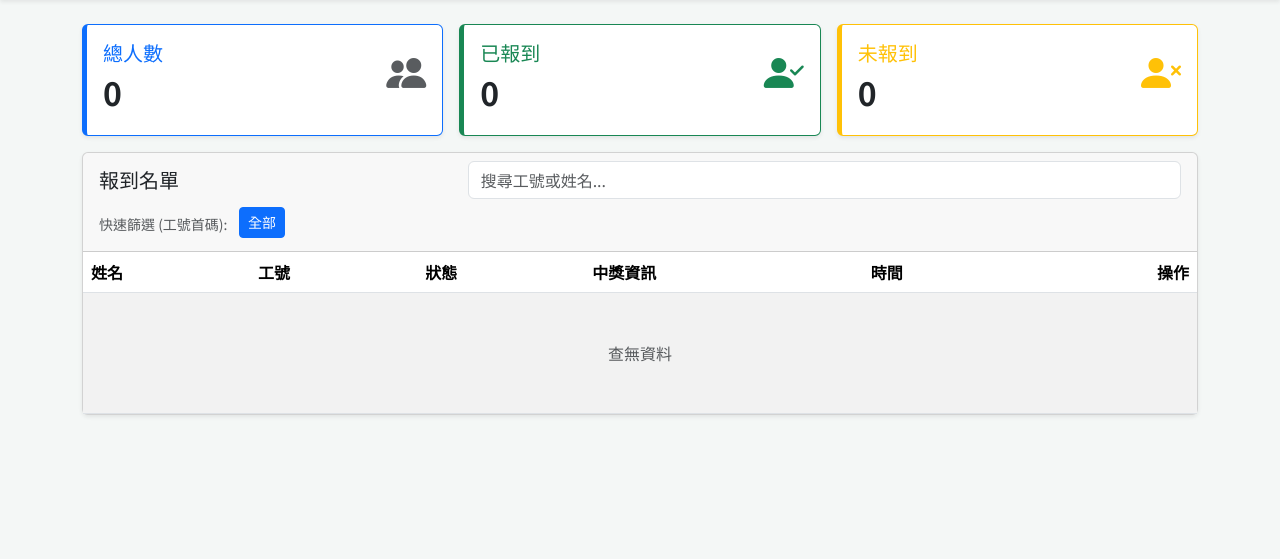
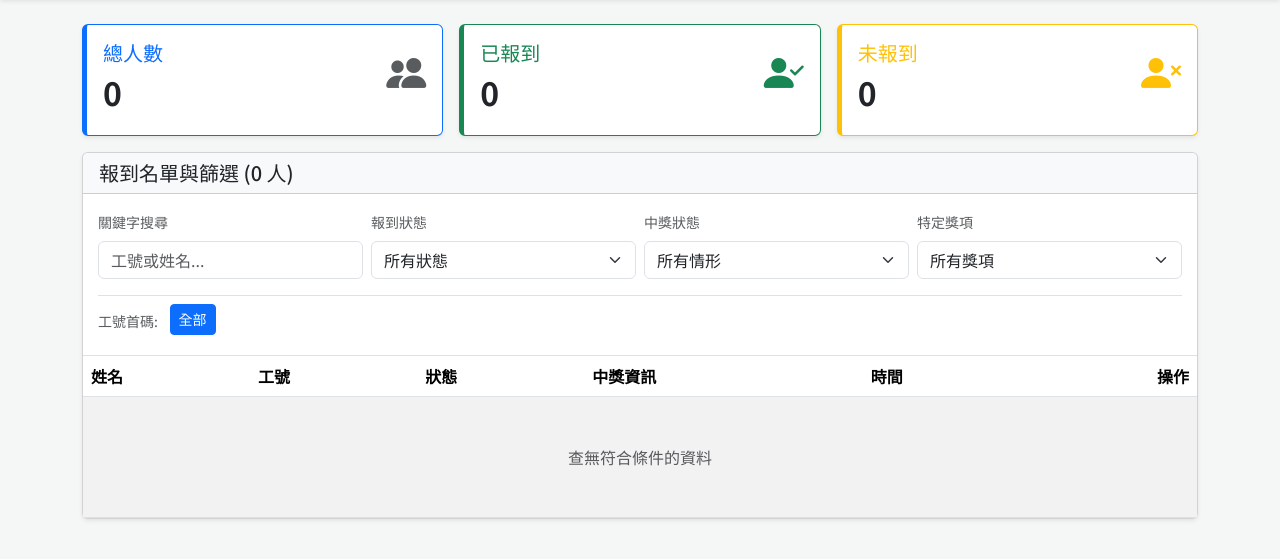
Before and after one commit to jjaass9507/self-checkin-lottery-system, a Flask app: page /checkin/dashboard in a window 1280 px wide. Shown: the part 56-615 px from the top of the page. Run offline with Flask 3, Linux system fonts and the light colour scheme; data that the repository does not hold is empty.

Commit message:
修正winners.html內的錯誤語法&更新報到篩選功能

```diff
--- a/app/templates/checkin/dashboard.html
+++ b/app/templates/checkin/dashboard.html
@@ -12,18 +12,20 @@
         .stat-card.border-primary { border-color: #0d6efd; }
         .stat-card.border-success { border-color: #198754; }
         .stat-card.border-warning { border-color: #ffc107; }
-        .table-container { max-height: 65vh; overflow-y: auto; }
+        .table-container { max-height: 60vh; overflow-y: auto; } /* 稍微縮減高度給篩選器 */
         .table thead { position: sticky; top: 0; background: #fff; z-index: 10; }
 
         .status-badge { padding: 0.4em 0.7em; border-radius: 0.25rem; font-size: 0.85em; font-weight: 700; }
         .status-badge-checkedin { color: #198754; background-color: #d1e7dd; }
         .status-badge-registered { color: #6c757d; background-color: #e9ecef; }
 
-        /* (*** 新增：中獎標籤樣式 ***) */
         .prize-badge { background-color: #ffc107; color: #000; padding: 0.3em 0.6em; border-radius: 10px; font-size: 0.85em; font-weight: bold; box-shadow: 1px 1px 3px rgba(0,0,0,0.2); }
 
         .filter-btn { min-width: 40px; margin-right: 5px; margin-bottom: 5px; }
         .filter-btn.active { background-color: #0d6efd; color: white; border-color: #0d6efd; }
+
+        /* (*** 新增：篩選區塊樣式 ***) */
+        .filter-section { background-color: #fff; padding: 15px; border-bottom: 1px solid #dee2e6; }
     </style>
 </head>
 <body>
@@ -46,18 +48,58 @@
         </div>
 
         <div class="card shadow-sm">
-            <div class="card-header">
-                <div class="row align-items-center">
-                    <div class="col-md-4"><h5 class="mb-0">報到名單</h5></div>
-                    <div class="col-md-8">
-                        <input type="text" class="form-control" id="search-box" placeholder="搜尋工號或姓名...">
+            <div class="card-header bg-light">
+                <div class="d-flex justify-content-between align-items-center">
+                    <h5 class="mb-0">報到名單與篩選 (<span id="display-count">0</span> 人)</h5>
+                </div>
+            </div>
+
+            <!-- (*** 核心修改：多重篩選控制區 ***) -->
+            <div class="filter-section">
+                <div class="row g-2">
+                    <!-- 1. 搜尋框 -->
+                    <div class="col-md-3">
+                        <label class="form-label small text-muted">關鍵字搜尋</label>
+                        <input type="text" class="form-control" id="search-box" placeholder="工號或姓名...">
+                    </div>
+
+                    <!-- 2. 報到狀態篩選 -->
+                    <div class="col-md-3">
+                        <label class="form-label small text-muted">報到狀態</label>
+                        <select class="form-select" id="filter-status">
+                            <option value="ALL">所有狀態</option>
+                            <option value="CheckedIn">已報到</option>
+                            <option value="Registered">未報到</option>
+                        </select>
+                    </div>
+
+                    <!-- 3. 中獎狀態篩選 -->
+                    <div class="col-md-3">
+                        <label class="form-label small text-muted">中獎狀態</label>
+                        <select class="form-select" id="filter-win">
+                            <option value="ALL">所有情形</option>
+                            <option value="WON">已中獎</option>
+                            <option value="NOT_WON">未中獎</option>
+                        </select>
+                    </div>
+
+                    <!-- 4. 獎項名稱篩選 (動態生成) -->
+                    <div class="col-md-3">
+                        <label class="form-label small text-muted">特定獎項</label>
+                        <select class="form-select" id="filter-prize">
+                            <option value="ALL">所有獎項</option>
+                            <!-- JS 會自動填入選項 -->
+                        </select>
                     </div>
                 </div>
-                <div class="mt-2" id="prefix-filters">
-                    <small class="text-muted me-2">快速篩選 (工號首碼):</small>
+
+                <!-- 5. 工號首字元快捷按鈕 -->
+                <div class="mt-3 pt-2 border-top" id="prefix-filters">
+                    <small class="text-muted me-2">工號首碼:</small>
                     <button class="btn btn-sm btn-outline-secondary filter-btn active" data-prefix="ALL">全部</button>
                 </div>
             </div>
+
             <div class="card-body p-0 table-container">
                 <table class="table table-hover table-striped mb-0 align-middle">
                     <thead>
@@ -65,7 +107,6 @@
                             <th>姓名</th>
                             <th>工號</th>
                             <th>狀態</th>
-                            <!-- (*** 新增：中獎資訊欄位 ***) -->
                             <th>中獎資訊</th>
                             <th>時間</th>
                             <th class="text-end">操作</th>
@@ -85,7 +126,13 @@
         const statPendingEl = document.getElementById('stat-pending');
         const tableBodyEl = document.getElementById('table-body');
         const lastUpdatedEl = document.getElementById('last-updated');
+        const displayCountEl = document.getElementById('display-count');
+
+        // 篩選器元件
         const searchBoxEl = document.getElementById('search-box');
+        const filterStatusEl = document.getElementById('filter-status');
+        const filterWinEl = document.getElementById('filter-win');
+        const filterPrizeEl = document.getElementById('filter-prize');
         const prefixFiltersEl = document.getElementById('prefix-filters');
 
         let fullDataCache = [];
@@ -105,8 +152,13 @@
                     statCheckedInEl.innerText = checkedIn;
                     statPendingEl.innerText = total - checkedIn;
 
+                    // 若是第一次載入，生成按鈕和選單
                     if (fullDataCache.length === 0 && data.checkin_list.length > 0) {
                         generatePrefixButtons(data.checkin_list);
+                        updatePrizeDropdown(data.checkin_list);
+                    } else if (data.checkin_list.length > 0) {
+                        // 每次更新也要檢查是否有新獎項產生
+                        updatePrizeDropdown(data.checkin_list);
                     }
 
                     fullDataCache = data.checkin_list;
@@ -118,10 +170,33 @@
             }
         }
 
+        // (*** 新增：動態生成獎項下拉選單 ***)
+        function updatePrizeDropdown(list) {
+            // 找出所有不為空的 prize_info
+            const prizes = [...new Set(list.map(p => p.prize_info).filter(p => p && p !== ""))].sort();
+
+            const currentVal = filterPrizeEl.value; // 記住當前選擇
+
+            // 保留第一項 "所有獎項"
+            filterPrizeEl.innerHTML = '<option value="ALL">所有獎項</option>';
+
+            prizes.forEach(prize => {
+                const option = document.createElement('option');
+                option.value = prize;
+                option.innerText = prize;
+                filterPrizeEl.appendChild(option);
+            });
+
+            // 如果原本選的值還在，就設回去
+            if (prizes.includes(currentVal)) {
+                filterPrizeEl.value = currentVal;
+            }
+        }
+
         function generatePrefixButtons(list) {
             const prefixes = [...new Set(list.map(p => p.employee_id.charAt(0).toUpperCase()))].sort();
-            const allBtn = prefixFiltersEl.firstElementChild;
-            const resetBtn = prefixFiltersEl.children[1];
+            const allBtn = prefixFiltersEl.children[0]; // Label
+            const resetBtn = prefixFiltersEl.children[1]; // 全部按鈕
 
             prefixFiltersEl.innerHTML = '';
             prefixFiltersEl.appendChild(allBtn);
@@ -149,27 +224,52 @@
             };
         }
 
+        // (*** 核心修改：多重篩選邏輯 ***)
         function renderTable() {
             const searchText = searchBoxEl.value.toLowerCase();
+            const statusFilter = filterStatusEl.value;
+            const winFilter = filterWinEl.value;
+            const prizeFilter = filterPrizeEl.value;
 
             const filteredData = fullDataCache.filter(person => {
+                // 1. 搜尋過濾
                 const matchesSearch = person.name.toLowerCase().includes(searchText) ||
                                       person.employee_id.toLowerCase().includes(searchText);
+
+                // 2. 首字元過濾
                 const matchesPrefix = currentPrefixFilter === 'ALL' ||
                                       person.employee_id.toUpperCase().startsWith(currentPrefixFilter);
-                return matchesSearch && matchesPrefix;
+
+                // 3. 報到狀態過濾
+                const matchesStatus = statusFilter === 'ALL' || person.status === statusFilter;
+
+                // 4. 中獎狀態過濾
+                let matchesWin = true;
+                if (winFilter === 'WON') {
+                    matchesWin = (person.prize_info && person.prize_info !== "");
+                } else if (winFilter === 'NOT_WON') {
+                    matchesWin = (!person.prize_info || person.prize_info === "");
+                }
+
+                // 5. 特定獎項過濾
+                const matchesPrize = prizeFilter === 'ALL' || person.prize_info === prizeFilter;
+
+                // 全部條件都要符合 (AND)
+                return matchesSearch && matchesPrefix && matchesStatus && matchesWin && matchesPrize;
             });
+
+            // 更新顯示人數
+            displayCountEl.innerText = filteredData.length;
 
             let html = '';
             if (filteredData.length === 0) {
-                html = '<tr><td colspan="6" class="text-center p-5 text-muted">查無資料</td></tr>';
+                html = '<tr><td colspan="6" class="text-center p-5 text-muted">查無符合條件的資料</td></tr>';
             } else {
                 filteredData.forEach(person => {
                     let statusBadge = person.status === 'CheckedIn'
                         ? '<span class="status-badge status-badge-checkedin">已報到</span>'
                         : '<span class="status-badge status-badge-registered">未報到</span>';
 
-                    // (*** 新增：中獎顯示邏輯 ***)
                     let prizeDisplay = person.prize_info
                         ? `<span class="prize-badge"><i class="bi bi-trophy-fill me-1"></i>${person.prize_info}</span>`
                         : '<span class="text-muted">-</span>';
@@ -208,7 +308,12 @@
         document.addEventListener('DOMContentLoaded', () => {
             fetchData();
             setInterval(fetchData, 5000);
+
+            // 綁定所有篩選器的事件
             searchBoxEl.addEventListener('input', renderTable);
+            filterStatusEl.addEventListener('change', renderTable);
+            filterWinEl.addEventListener('change', renderTable);
+            filterPrizeEl.addEventListener('change', renderTable);
         });
     </script>
     <script src="https://cdn.jsdelivr.net/npm/bootstrap@5.3.2/dist/js/bootstrap.bundle.min.js"></script>
```
Also changed, not shown: app/lottery/routes.py (+6 -5 lines), app/templates/lottery/winners.html (+8 -11 lines).
